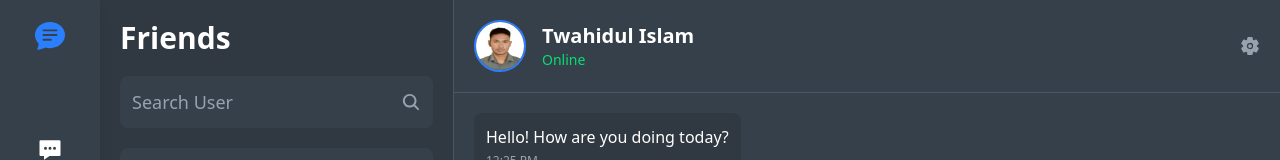
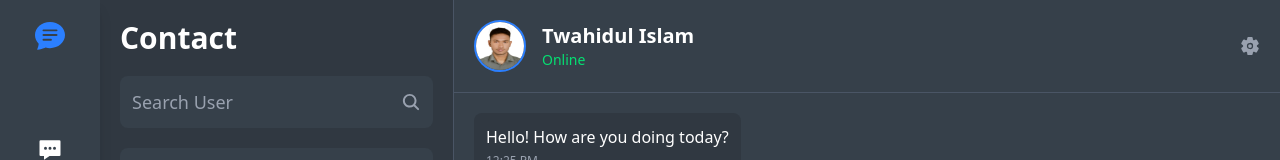
Before and after one commit to twahidulislamdev/chat-flow, a React (Vite) app: page /contact in a window 1280 px wide. Shown: the top 160 px of the page. Built offline with nearby package versions, Linux system fonts and the light colour scheme.

Commit message:
feat: update header in Contact component from 'Friends' to 'Contact'

```diff
--- a/src/components/pages/Contact.jsx
+++ b/src/components/pages/Contact.jsx
@@ -7,7 +7,7 @@ const Contact = () => {
         {/* Left Sidebar - Chat List */}
         <div className="w-[30%] h-full bg-[#303841] border-r border-gray-600">
           <div className="p-5">
-            <h3 className="text-3xl font-bold text-white mb-5">Friends</h3>
+            <h3 className="text-3xl font-bold text-white mb-5">Contact</h3>
 
             {/* Search Box */}
             <div className="relative w-full rounded-lg mb-5">
```
